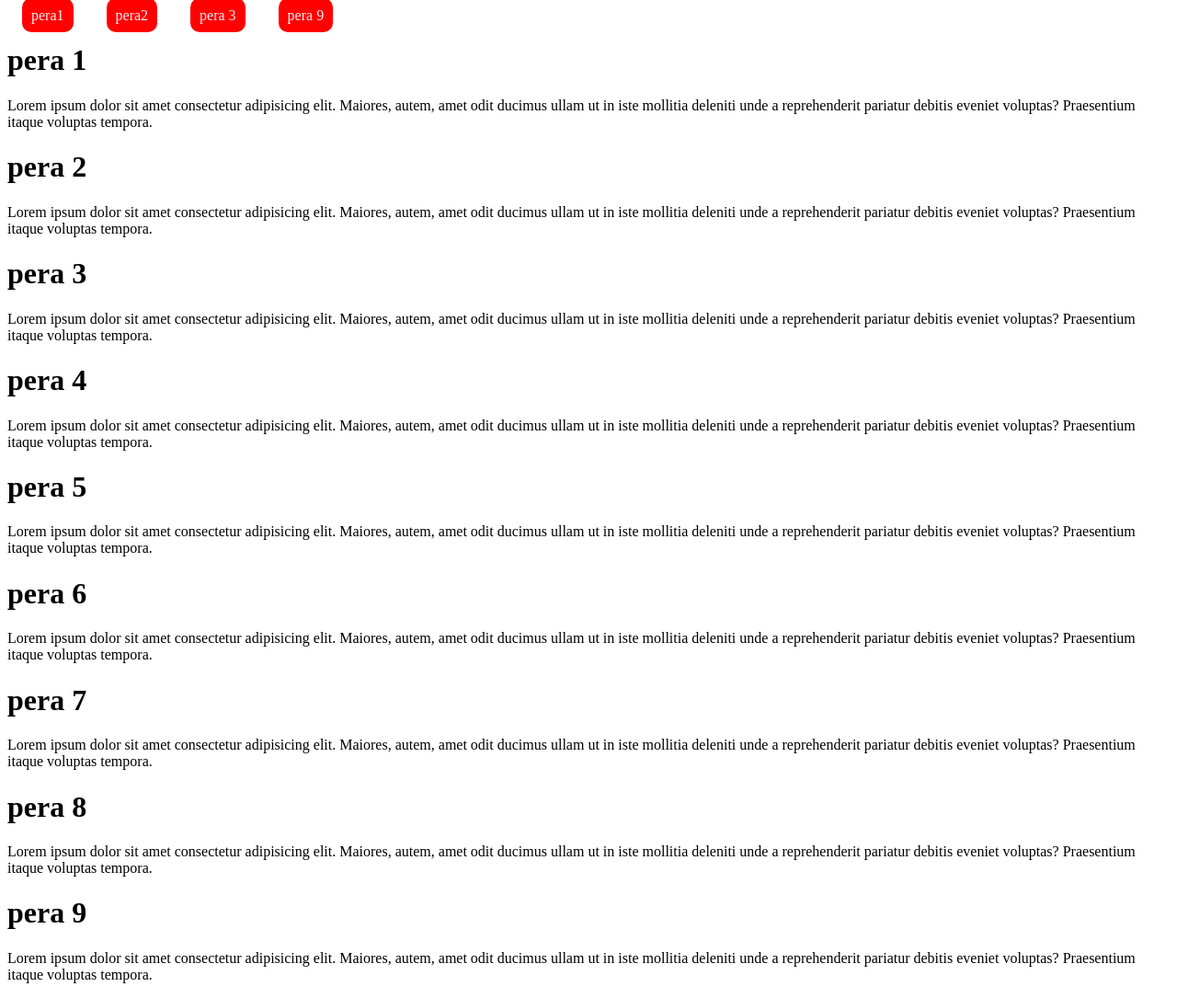
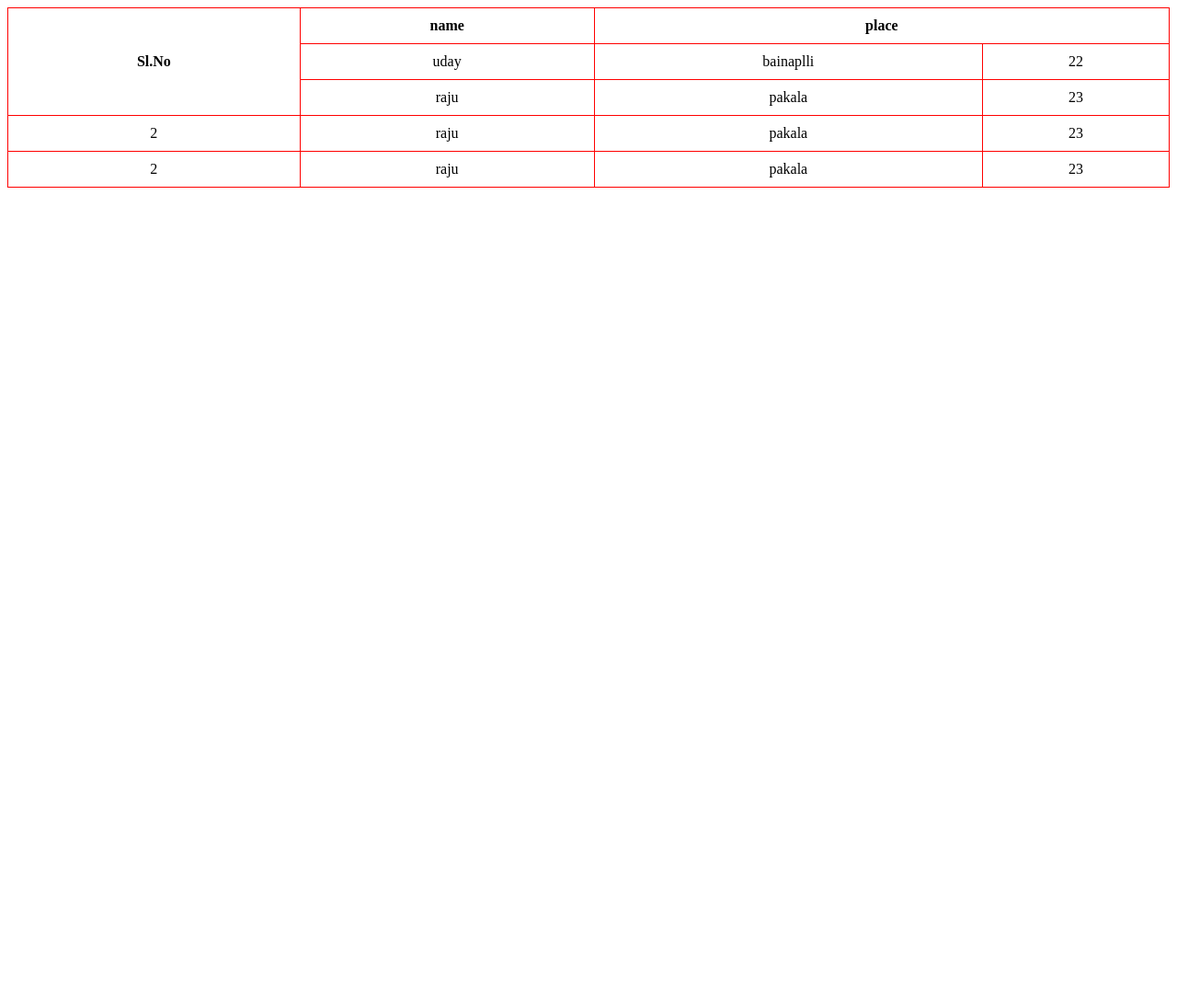
Before and after one commit to Atthuluri-udaykumar/html_tutorial, a plain HTML site: page index.html in a window 1280 px wide. Shown: the whole page at 92% size. After the commit the page ends 800 px from the top, so only its background shows below. Drawn offline with Linux system fonts and the light colour scheme.

Commit message:
tables changes

```diff
--- a/index.css
+++ b/index.css
@@ -1,8 +1,20 @@
 .a_btn {
     background-color: red;
     color: #ECEFF1;
-    padding: 10px;
+    /* padding: 10px; */
     text-decoration: none;
-    margin: 16px;
+    /* margin: 16px; */
     border-radius: 10px;
 }
+
+table {
+    width: 100%;
+    border-collapse: collapse;
+}
+
+th,
+td {
+    text-align: center;
+    border: 1px solid red;
+    padding: 10px;
+}
--- a/index.html
+++ b/index.html
@@ -10,89 +10,39 @@
 
 <body>
 
-    <div>
-        <a href="#pera_1" class="a_btn">pera1</a>
-        <a href="#pera_2" class="a_btn">pera2</a>
+    <table>
 
-        <a href="#pera_3" class="a_btn">pera 3</a>
-        <a href="#pera_9" class="a_btn">pera 9</a>
-    </div>
+        <tr>
+            <th rowspan="3">Sl.No</th>
+            <th>name</th>
+            <th colspan="2">place</th>
+        </tr>
 
-    <div id="pera_1">
-        <h1>pera 1</h1>
-        <p>Lorem ipsum dolor sit amet consectetur adipisicing elit. Maiores, autem, amet odit ducimus ullam ut in iste
-            mollitia deleniti unde a reprehenderit pariatur debitis eveniet voluptas? Praesentium itaque voluptas
-            tempora.
-        </p>
-    </div>
-
-    <div id="pera_2">
-        <h1>pera 2</h1>
-        <p>Lorem ipsum dolor sit amet consectetur adipisicing elit. Maiores, autem, amet odit ducimus ullam ut in iste
-            mollitia deleniti unde a reprehenderit pariatur debitis eveniet voluptas? Praesentium itaque voluptas
-            tempora.
-        </p>
-    </div>
-
-    <div id="pera_3">
-        <h1>pera 3</h1>
-        <p>Lorem ipsum dolor sit amet consectetur adipisicing elit. Maiores, autem, amet odit ducimus ullam ut in iste
-            mollitia deleniti unde a reprehenderit pariatur debitis eveniet voluptas? Praesentium itaque voluptas
-            tempora.
-        </p>
-    </div>
-
-    <div id="pera_4">
-        <h1>pera 4</h1>
-        <p>Lorem ipsum dolor sit amet consectetur adipisicing elit. Maiores, autem, amet odit ducimus ullam ut in iste
-            mollitia deleniti unde a reprehenderit pariatur debitis eveniet voluptas? Praesentium itaque voluptas
-            tempora.
-        </p>
-    </div>
-
-    <div id="pera_5">
-        <h1>pera 5</h1>
-        <p>Lorem ipsum dolor sit amet consectetur adipisicing elit. Maiores, autem, amet odit ducimus ullam ut in iste
-            mollitia deleniti unde a reprehenderit pariatur debitis eveniet voluptas? Praesentium itaque voluptas
-            tempora.
-        </p>
-    </div>
+        <tr>
+            <td>uday</td>
+            <td>bainaplli</td>
+            <td>22</td>
+        </tr>
+        <tr>
+            <td>raju</td>
+            <td>pakala</td>
+            <td>23</td>
+        </tr>
+        <tr>
+            <td>2</td>
+            <td>raju</td>
+            <td>pakala</td>
+            <td>23</td>
+        </tr>
+        <tr>
+            <td>2</td>
+            <td>raju</td>
+            <td>pakala</td>
+            <td>23</td>
+        </tr>
 
 
-
-    <div id="pera_6">
-        <h1>pera 6</h1>
-        <p>Lorem ipsum dolor sit amet consectetur adipisicing elit. Maiores, autem, amet odit ducimus ullam ut in iste
-            mollitia deleniti unde a reprehenderit pariatur debitis eveniet voluptas? Praesentium itaque voluptas
-            tempora.
-        </p>
-    </div>
-
-
-    <div id="pera_7">
-        <h1>pera 7</h1>
-        <p>Lorem ipsum dolor sit amet consectetur adipisicing elit. Maiores, autem, amet odit ducimus ullam ut in iste
-            mollitia deleniti unde a reprehenderit pariatur debitis eveniet voluptas? Praesentium itaque voluptas
-            tempora.
-        </p>
-    </div>
-
-    <div id="pera_8">
-        <h1>pera 8</h1>
-        <p>Lorem ipsum dolor sit amet consectetur adipisicing elit. Maiores, autem, amet odit ducimus ullam ut in iste
-            mollitia deleniti unde a reprehenderit pariatur debitis eveniet voluptas? Praesentium itaque voluptas
-            tempora.
-        </p>
-    </div>
-
-    <div id="pera_9">
-        <h1>pera 9</h1>
-        <p>Lorem ipsum dolor sit amet consectetur adipisicing elit. Maiores, autem, amet odit ducimus ullam ut in iste
-            mollitia deleniti unde a reprehenderit pariatur debitis eveniet voluptas? Praesentium itaque voluptas
-            tempora.
-        </p>
-    </div>
-
+    </table>
 </body>
 
 </html>
```
Also changed, not shown: img/Screenshot 2023-04-26 000904.png (renamed from Screenshot 2023-04-26 000904.png), img/pexels-gareth-davies-1598377.jpg (added).
